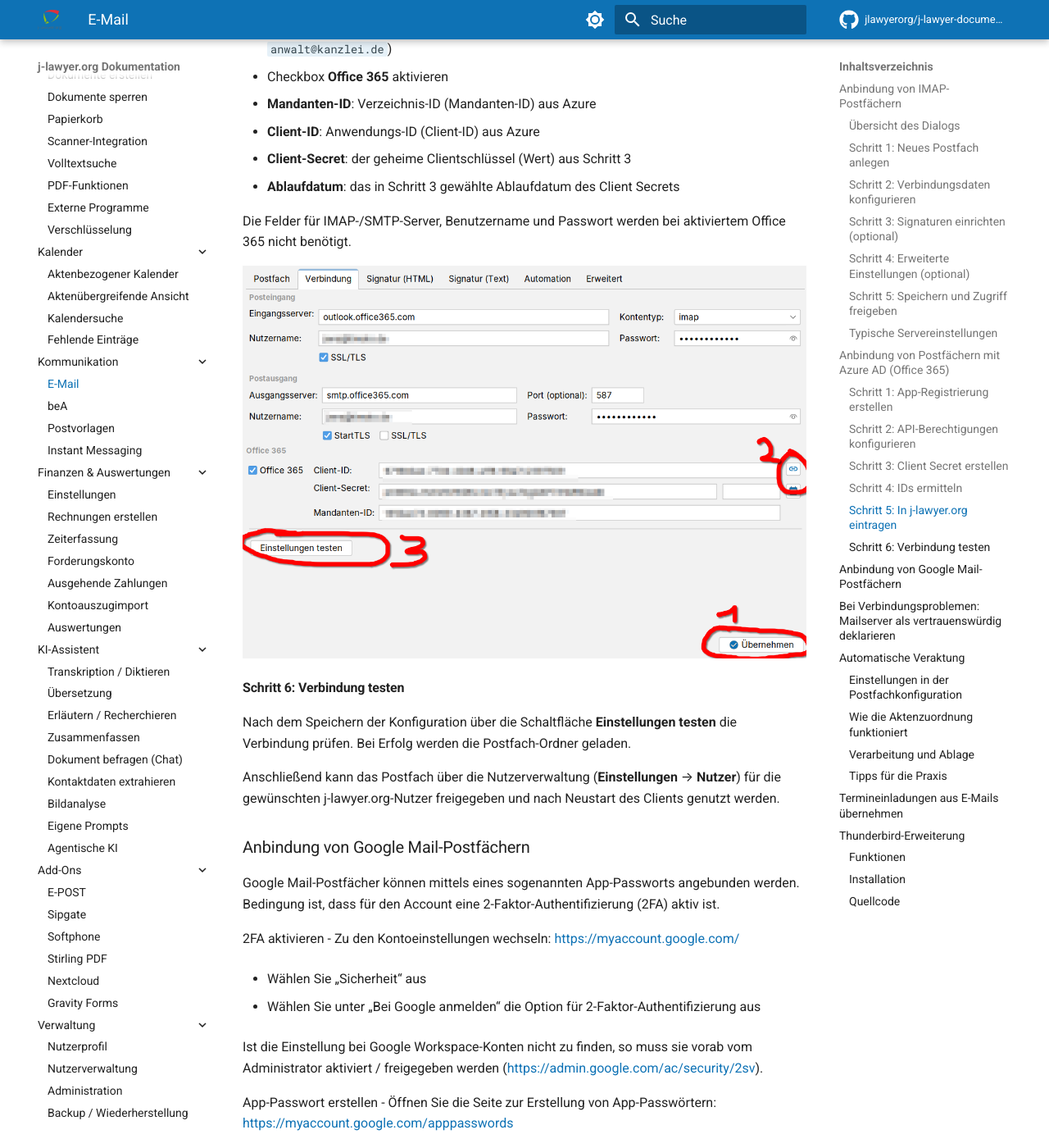
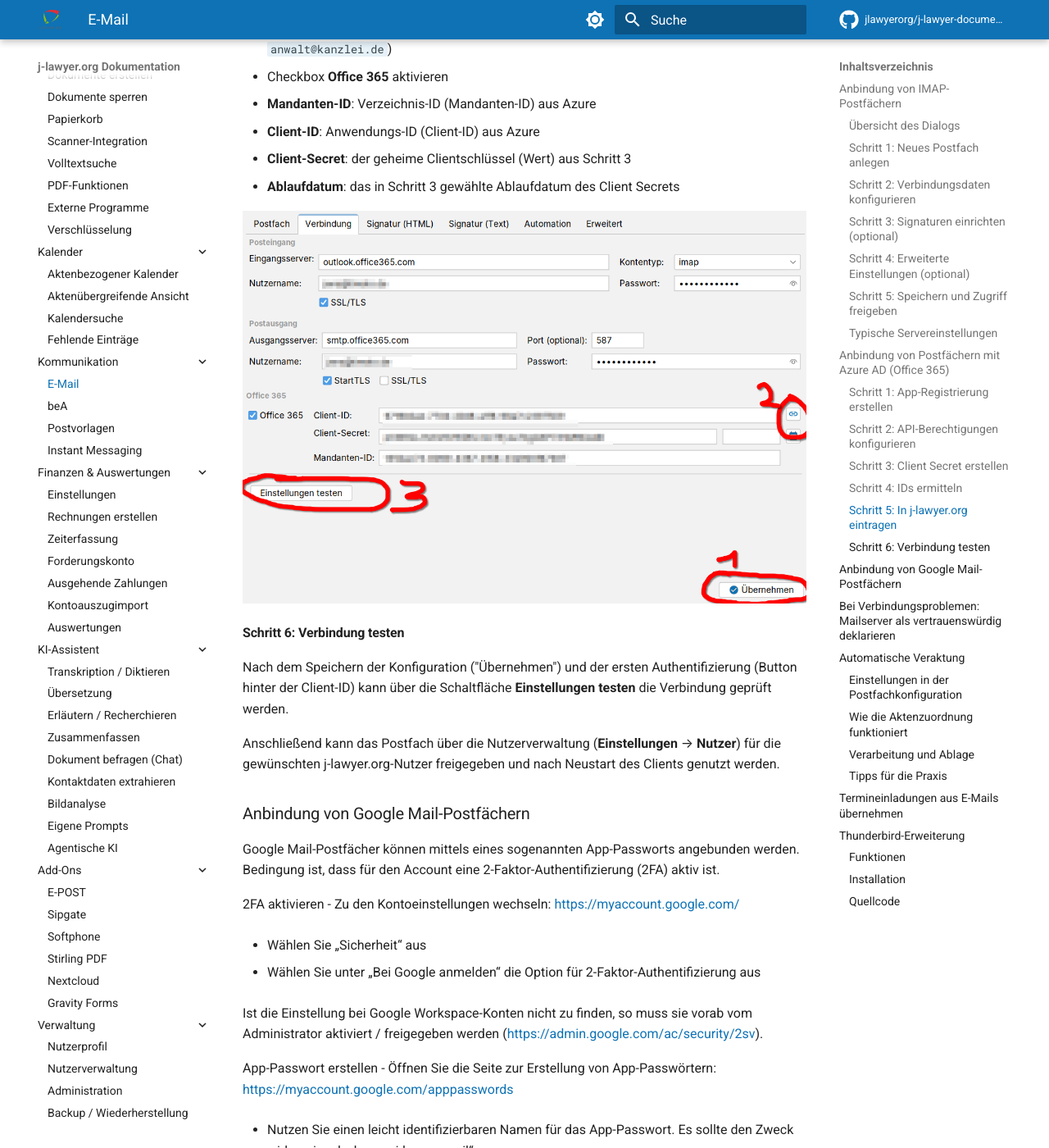
Before and after one commit to jlawyerorg/j-lawyer-documentation, an MkDocs documentation site: the page built from docs/benutzerhandbuch/email.md, in a window 1280 px wide and 1400 px high, scrolled down 7773 px. Shown: the whole window at 82% size. Built offline with MkDocs 1.6.1 and Material for MkDocs 9.7.7, drawn with Linux system fonts in a browser that asks for light colours; comment, search, counter and statistics services are not loaded.

Commit message:
updated o365 documentation

```diff
--- a/docs/benutzerhandbuch/email.md
+++ b/docs/benutzerhandbuch/email.md
@@ -166,13 +166,11 @@
 - **Client-Secret**: der geheime Clientschlüssel (Wert) aus Schritt 3
 - **Ablaufdatum**: das in Schritt 3 gewählte Ablaufdatum des Client Secrets
 
-Die Felder für IMAP-/SMTP-Server, Benutzername und Passwort werden bei aktiviertem Office 365 nicht benötigt.
-
 ![Postfachkonfiguration in j-lawyer.org mit aktiviertem Office 365](../images/jlawyer-postfach-office365.png)
 
 #### Schritt 6: Verbindung testen
 
-Nach dem Speichern der Konfiguration über die Schaltfläche **Einstellungen testen** die Verbindung prüfen. Bei Erfolg werden die Postfach-Ordner geladen.
+Nach dem Speichern der Konfiguration ("Übernehmen") und der ersten Authentifizierung (Button hinter der Client-ID) kann über die Schaltfläche **Einstellungen testen** die Verbindung geprüft werden.
 
 Anschließend kann das Postfach über die Nutzerverwaltung (**Einstellungen** → **Nutzer**) für die gewünschten j-lawyer.org-Nutzer freigegeben und nach Neustart des Clients genutzt werden.
 
```
